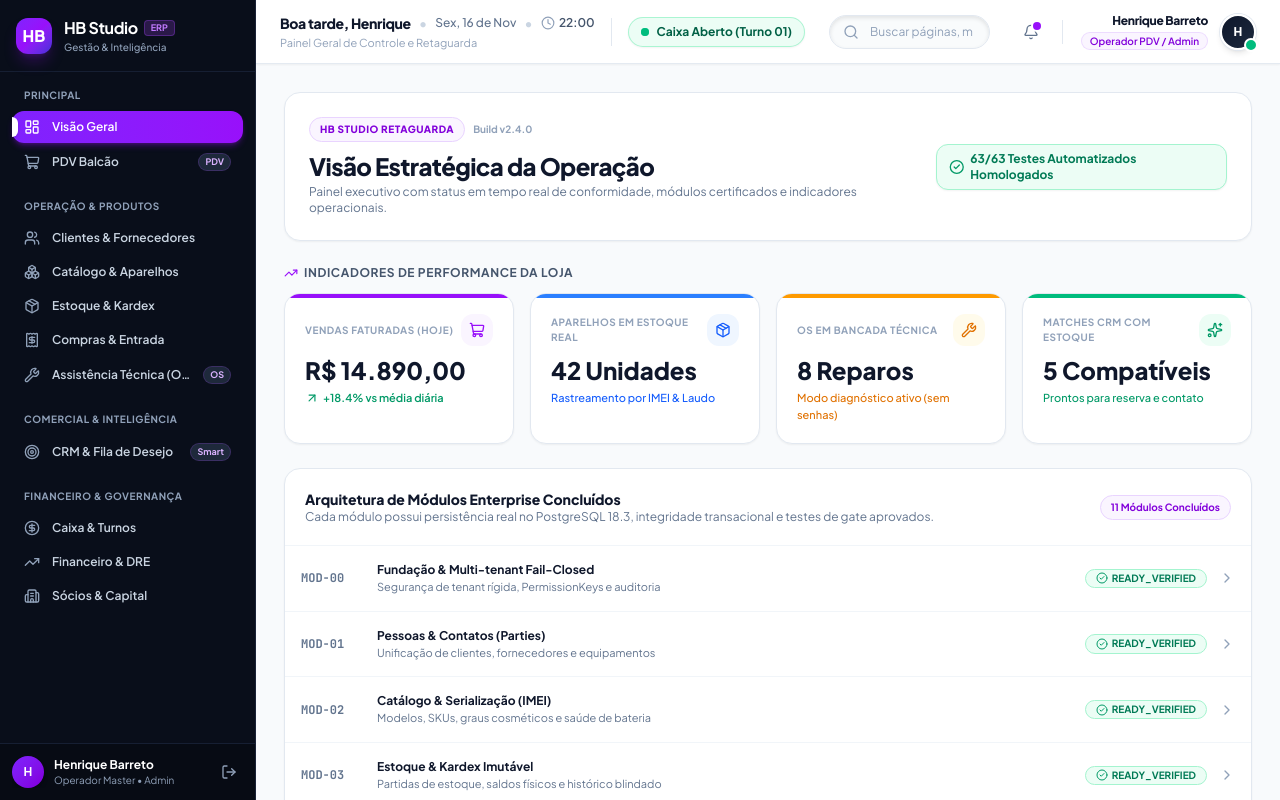
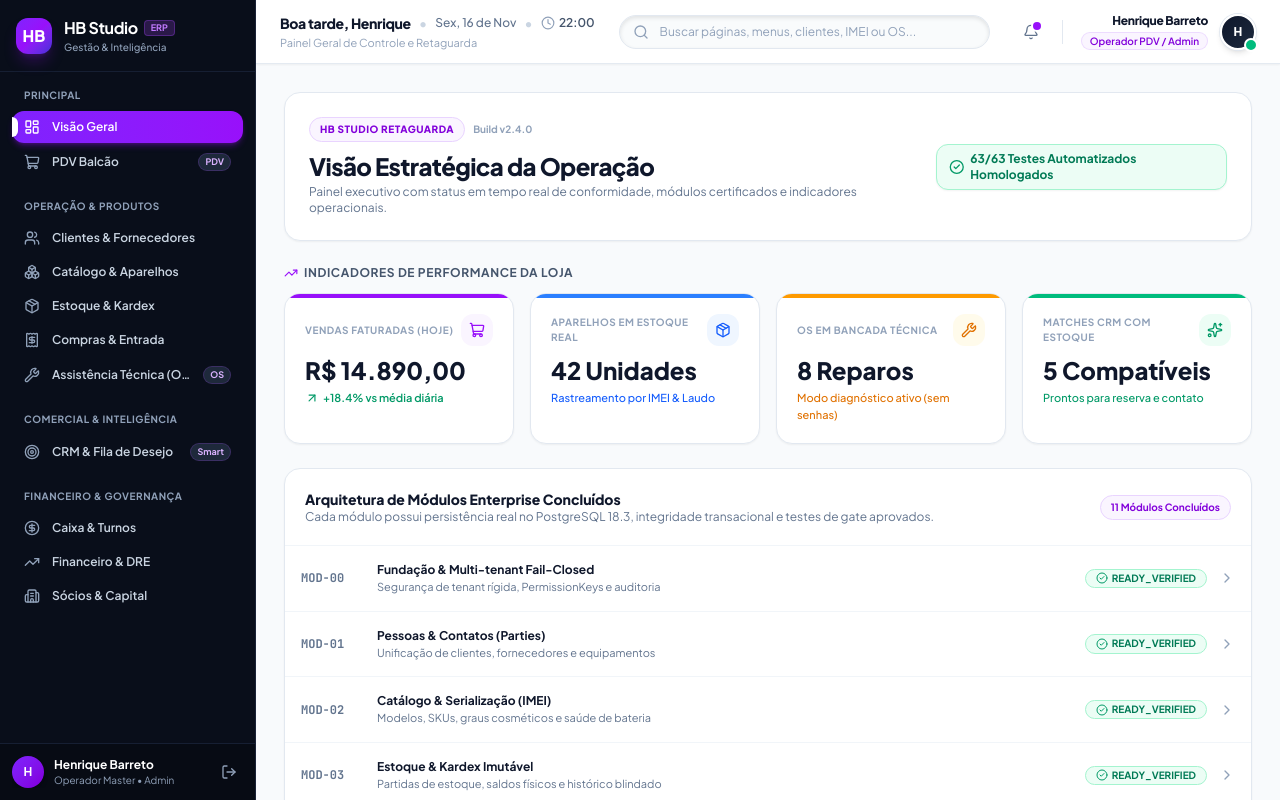
Before and after one commit to HenriqueBuzeto/HBStudio, a Next.js app in the folder apps/web/: page / in a window 1280 px wide. Built offline with nearby package versions, Linux system fonts and the light colour scheme.

Commit message:
refactor(ui): remove cash pill from top header

```diff
--- a/apps/web/components/RootShellLayout.tsx
+++ b/apps/web/components/RootShellLayout.tsx
@@ -225,17 +225,6 @@ export default function RootShellLayout({
                 Painel Geral de Controle e Retaguarda
               </span>
             </div>
-
-            <div className="h-7 w-px bg-slate-200"></div>
-
-            {/* Status do Caixa Pill - Estilo Original HBVisionX */}
-            <div className="flex items-center gap-2 px-3 py-1.5 rounded-full bg-emerald-50 text-emerald-800 border border-emerald-200/90 text-xs font-bold shadow-xs">
-              <span className="relative flex h-2 w-2">
-                <span className="animate-ping absolute inline-flex h-full w-full rounded-full bg-emerald-400 opacity-75"></span>
-                <span className="relative inline-flex rounded-full h-2 w-2 bg-emerald-500"></span>
-              </span>
-              <span>Caixa Aberto (Turno 01)</span>
-            </div>
           </div>
 
           {/* Centro: Barra de Busca Centralizada com Design Clean */}
```
